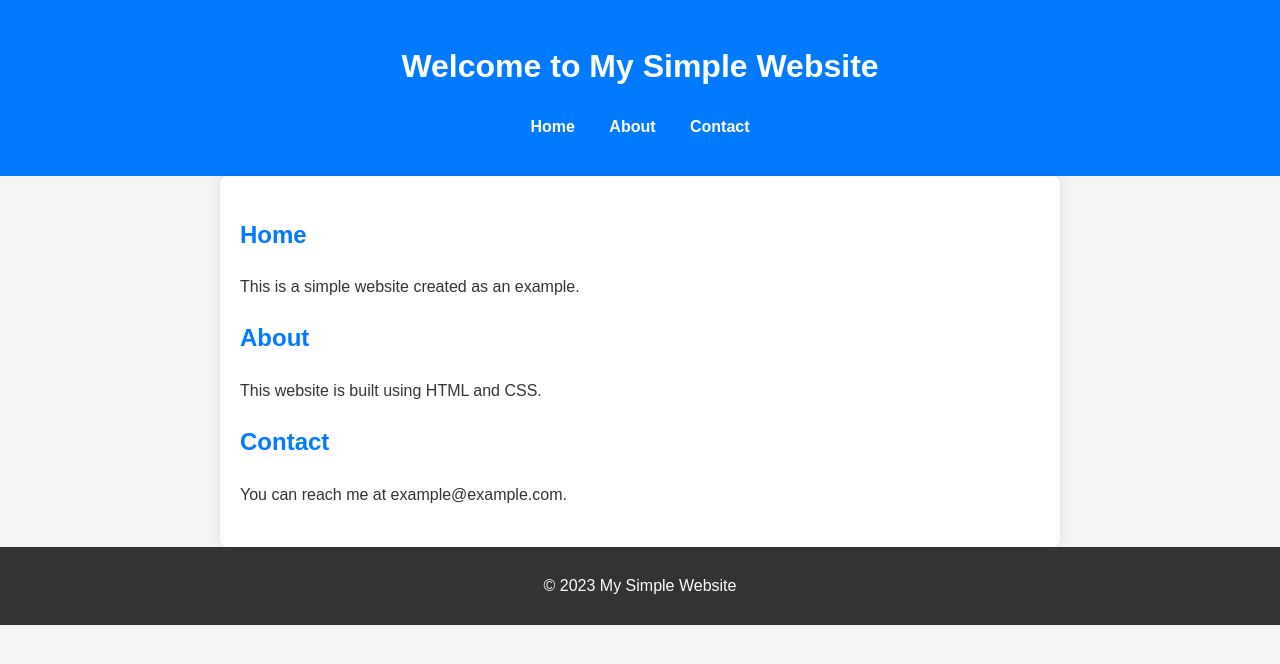
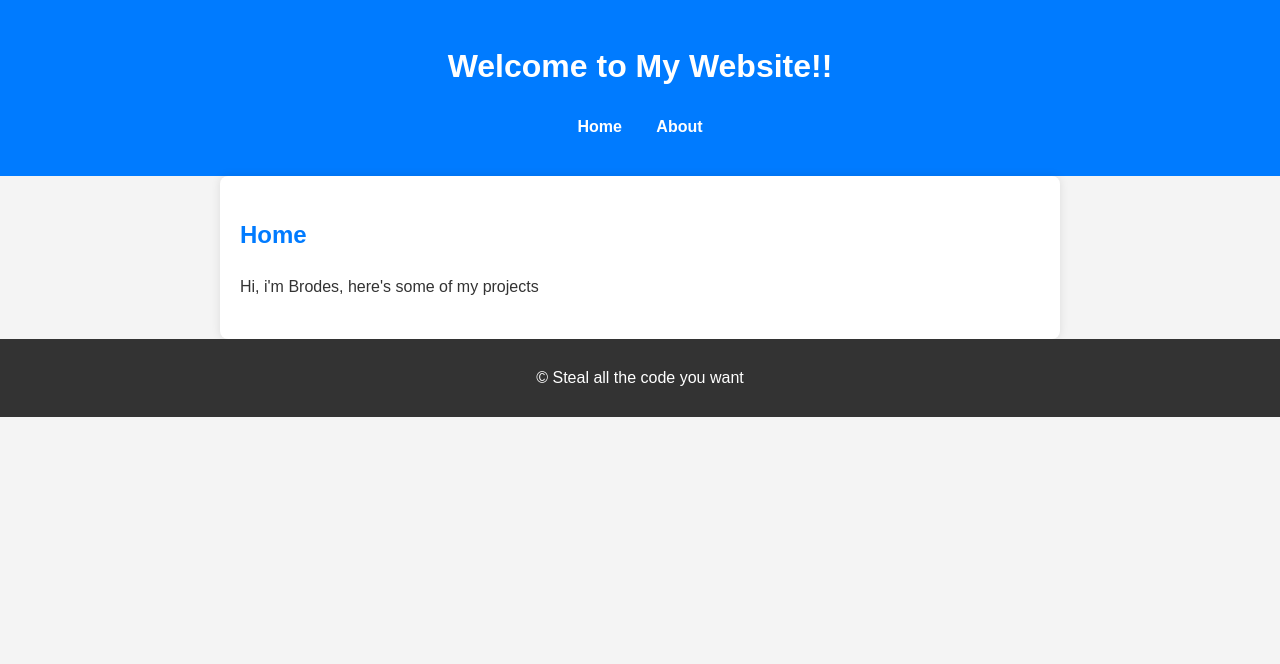
Before and after one commit to Br0des/Old-Website, a plain HTML site: page index.html in a window 1280 px wide. Drawn offline with Linux system fonts and the light colour scheme.

Commit message:
Update index.html

```diff
--- a/index.html
+++ b/index.html
@@ -3,17 +3,16 @@
 <head>
     <meta charset="UTF-8">
     <meta name="viewport" content="width=device-width, initial-scale=1.0">
-    <title>My Simple Website</title>
+    <title>Home - Brodes' Website!</title>
     <link rel="stylesheet" href="styles.css">
 </head>
 <body>
     <header>
-        <h1>Welcome to My Simple Website</h1>
+        <h1>Welcome to My Website!!</h1>
         <nav>
             <ul>
-                <li><a href="#home">Home</a></li>
-                <li><a href="#about">About</a></li>
-                <li><a href="#contact">Contact</a></li>
+                <li><a href="index.html">Home</a></li>
+                <li><a href="about.html">About</a></li>
             </ul>
         </nav>
     </header>
@@ -21,22 +20,12 @@
     <main>
         <section id="home">
             <h2>Home</h2>
-            <p>This is a simple website created as an example.</p>
-        </section>
-
-        <section id="about">
-            <h2>About</h2>
-            <p>This website is built using HTML and CSS.</p>
-        </section>
-
-        <section id="contact">
-            <h2>Contact</h2>
-            <p>You can reach me at example@example.com.</p>
+            <p>Hi, i'm Brodes, here's some of my projects</p>
         </section>
     </main>
 
     <footer>
-        <p>&copy; 2023 My Simple Website</p>
+        <p>&copy; Steal all the code you want</p>
     </footer>
 </body>
 </html>
```
